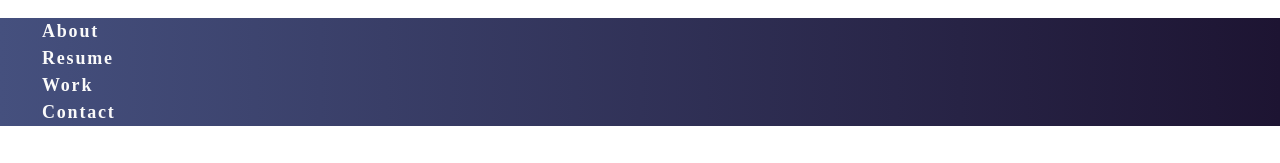
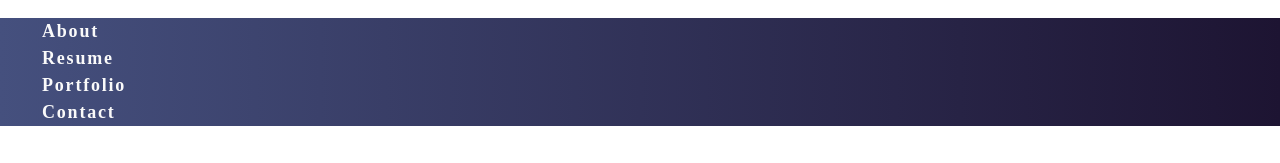
Before and after one commit to cphill11/react-portfolio, a React (Create React App) app: page / in a window 1280 px wide. Shown: the top 163 px of the page. Built offline with nearby package versions, Linux system fonts and the light colour scheme.

Commit message:
work file renamed to portfolio to reflect content requirements

```diff
--- a/src/components/NavTabs.js
+++ b/src/components/NavTabs.js
@@ -25,12 +25,12 @@
       </li>
       <li className="nav-item">
         <a
-          href="#work"
-          onClick={() => handlePageChange('Work')}
+          href="#portfolio"
+          onClick={() => handlePageChange('Portfolio')}
 
-          className={currentPage === 'Work' ? 'nav-link active' : 'nav-link'}
+          className={currentPage === 'Portfolio' ? 'nav-link active' : 'nav-link'}
         >
-          Work
+          Portfolio
         </a>
       </li>
       <li className="nav-item">
--- a/src/components/Portfolio-container.js
+++ b/src/components/Portfolio-container.js
@@ -2,7 +2,7 @@
 import About from "./pages/About";
 import Contact from "./pages/Contact";
 import Resume from "./pages/Resume";
-import Work from "./pages/Work";
+import Portfolio from "./pages/Portfolio";
 import NavTabs from "./NavTabs";
 
 export default function PortfolioContainer() {
@@ -16,8 +16,8 @@
     if (currentPage === "Resume") {
       return <Resume />;
     }
-    if (currentPage === "Work") {
-      return <Work />;
+    if (currentPage === "Portfolio") {
+      return <Portfolio />;
     }
     if (currentPage === "Contact") {
       return <Contact />;
--- a/src/components/pages/Work.js
+++ b/src/components/pages/Portfolio.js
@@ -1,9 +1,9 @@
 import React from "react";
 
-function Work() {
+function Portfolio() {
   return (
     <section className="my-5">
-      <h1 id="work">Works on Display</h1>
+      <h1 id="portfolio">Portfolio Display</h1>
       {/* <img src={coverImage} className="my-2" style={{ width: "100%" }} alt="cover" /> */}
       <div className="my-2">
         <p>
@@ -14,4 +14,4 @@
   );
 }
 
-export default Work;
+export default Portfolio;
```
